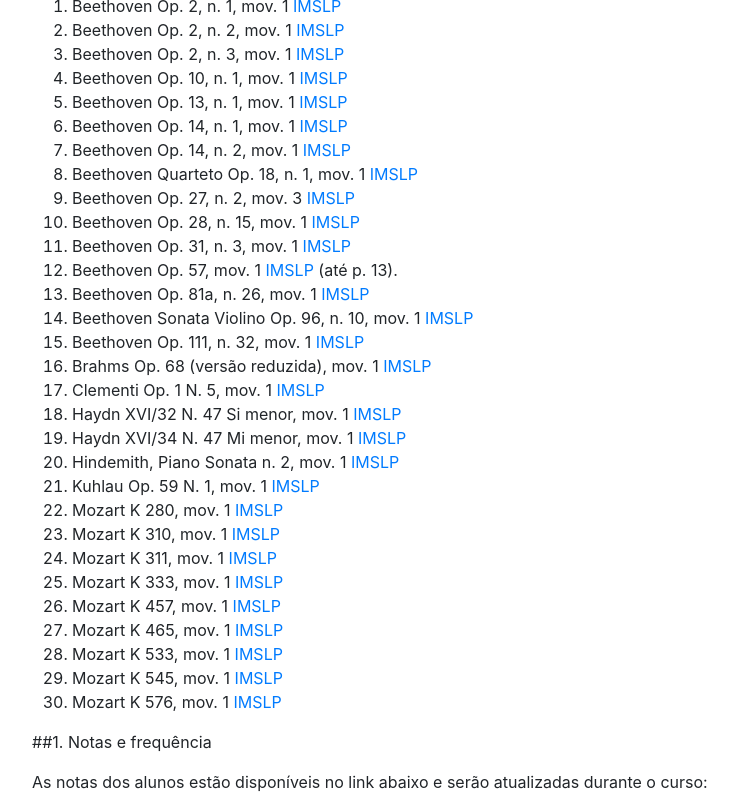
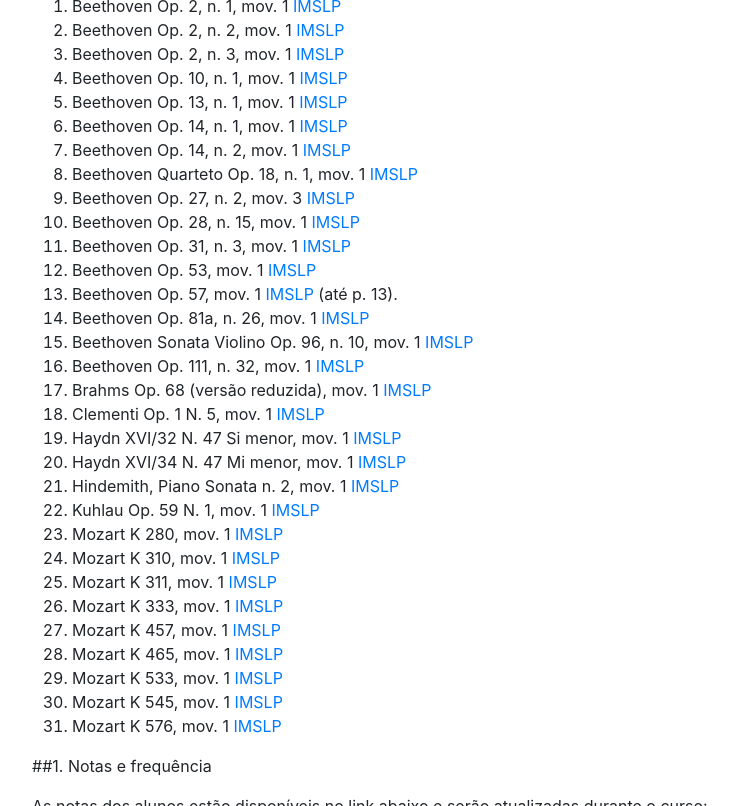
Before and after one commit to kroger/genosmus, a Jekyll site: the page built from _marcos/musa72.md, in a window 1280 px wide and 900 px high, scrolled down 1857 px, cut to the strip 0-806 px from the top of the window. Shown: the whole strip, without its empty margins (68-806 px from the left). Built offline with Jekyll 4.4.1, drawn with Linux system fonts in a browser that asks for light colours; the table of contents is made by our own code.

Commit message:
Ampliação de material de análise

```diff
--- a/_marcos/musa72.md
+++ b/_marcos/musa72.md
@@ -122,6 +122,7 @@
   1. Beethoven Op. 27, n. 2, mov. 3  [IMSLP](http://ks.imslp.net/files/imglnks/usimg/1/19/IMSLP51726-PMLP01458-Beethoven_Werke_Breitkopf_Serie_16_No_137_Op_27_No_2.pdf)
   1. Beethoven Op. 28, n. 15, mov. 1 [IMSLP](http://imslp.simssa.ca/files/imglnks/usimg/2/24/IMSLP51727-PMLP01460-Beethoven_Werke_Breitkopf_Serie_16_No_138_Op_28.pdf)
   1. Beethoven Op. 31, n. 3, mov. 1 [IMSLP](http://ks.imslp.net/files/imglnks/usimg/6/6f/IMSLP51740-PMLP01469-Beethoven_Werke_Breitkopf_Serie_16_No_141_Op_31_No_3.pdf)
+  1. Beethoven Op. 53, mov. 1 [IMSLP](http://ks4.imslp.info/files/imglnks/usimg/a/a8/IMSLP51748-PMLP01474-Beethoven_Werke_Breitkopf_Serie_16_No_144_Op_53.pdf)
   1. Beethoven Op. 57, mov. 1 [IMSLP](http://ks.imslp.net/files/imglnks/usimg/0/01/IMSLP51795-PMLP01480-Beethoven_Werke_Breitkopf_Serie_16_No_146_Op_57.pdf) (até p. 13).
   1. Beethoven Op. 81a, n. 26, mov. 1 [IMSLP](http://ks4.imslp.info/files/imglnks/usimg/b/b9/IMSLP51798-PMLP01483-Beethoven_Werke_Breitkopf_Serie_16_No_149_Op_81a.pdf)
   1. Beethoven Sonata Violino Op. 96, n. 10, mov. 1 [IMSLP](http://ks4.imslp.info/files/imglnks/usimg/a/a8/IMSLP52024-PMLP10444-Beethoven_Werke_Breitkopf_Serie_12_No_101_Op_96.pdf)
```
